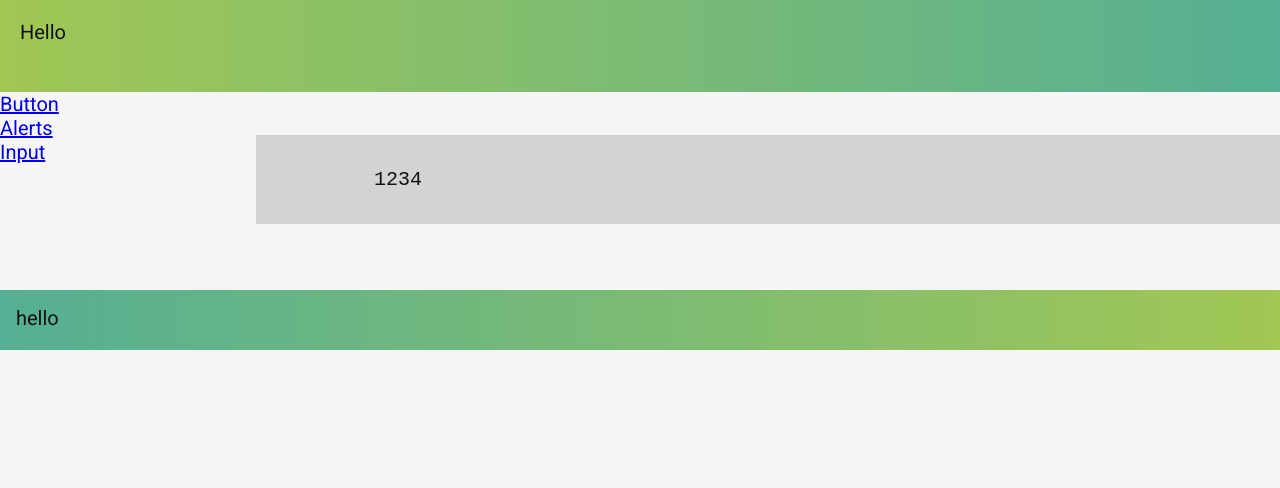
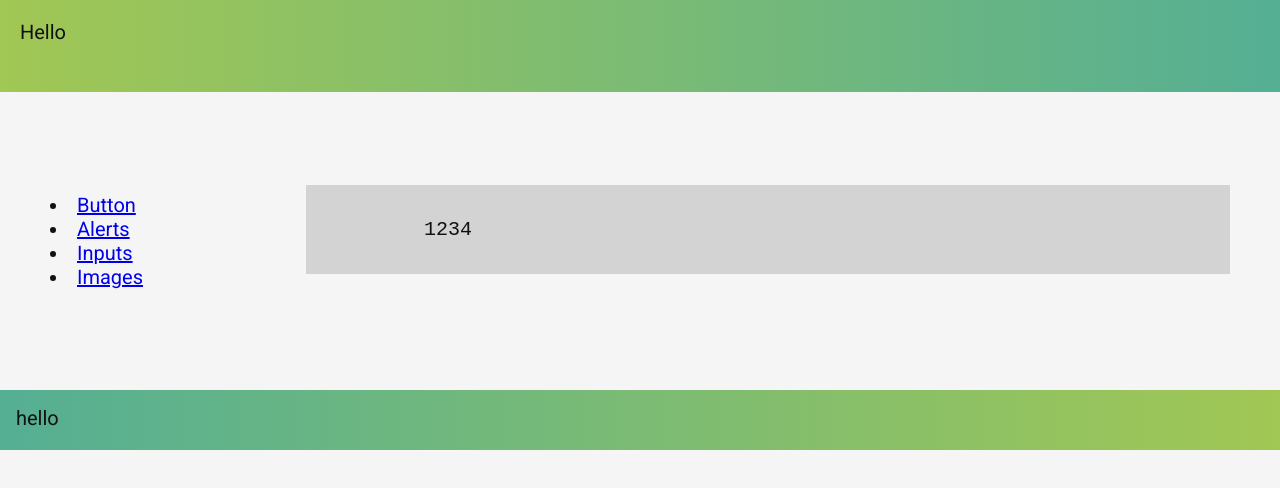
Before and after one commit to zeroshen/client, a Vue app: page /components/Button in a window 1280 px wide. Shown: the top 488 px of the page. Built offline with nearby package versions, Linux system fonts and the light colour scheme; a web font is replaced by a local one.

Commit message:
Modify the components page

```diff
--- a/src/views/ComponentsButtonView.vue
+++ b/src/views/ComponentsButtonView.vue
@@ -1,16 +1,22 @@
 <script setup lang="ts"></script>
 
 <style scoped>
-.home-page {
+.page {
   display: flex;
 }
 .components-list {
   width: 20%;
   display: flex;
   flex-direction: column;
+  justify-content: center;
+  padding-left: 50px;
 }
-.game-button-container {
+.code-container {
   width: 80%;
+  display: flex;
+  flex-direction: column;
+  padding: 50px;
+  justify-content: center;
 }
 code {
   padding: 10px;
@@ -20,13 +26,14 @@ code {
 }
 </style>
 <template>
-  <div class="home-page">
+  <div class="page">
     <section class="components-list">
-      <router-link to="../components/Button">Button</router-link>
-      <router-link to="../components/Alerts">Alerts</router-link>
-      <router-link to="../components/Input">Input</router-link>
+      <li><router-link to="../components/Button">Button</router-link></li>
+      <li><router-link to="../components/Alerts">Alerts</router-link></li>
+      <li><router-link to="../components/Inputs">Inputs</router-link></li>
+      <li><router-link to="../components/Image">Images</router-link></li>
     </section>
-    <section class="game-button-container">
+    <section class="code-container">
       <pre>
         <code>
          1234
```
